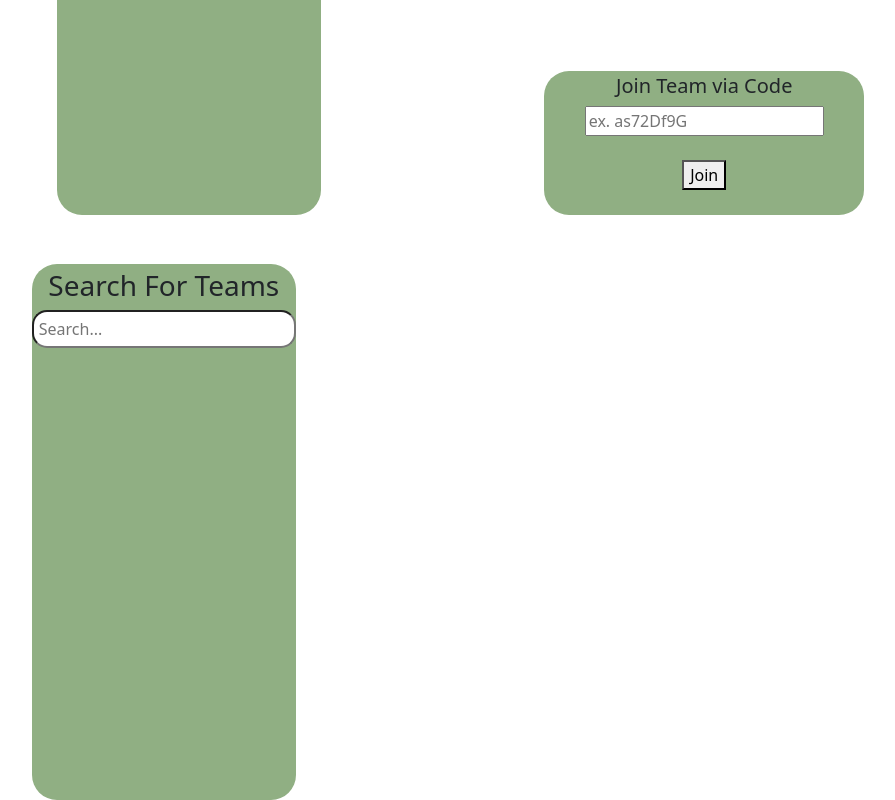
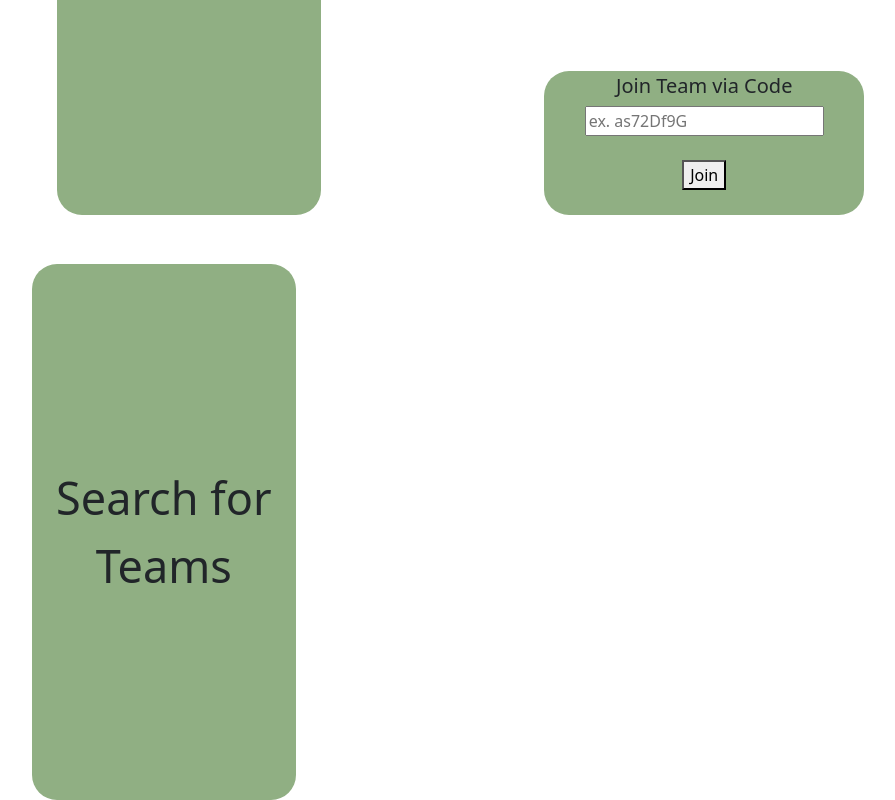
Before and after one commit to CS2250MatchaMatchr/FrontEnd, a React (Create React App) app in the folder client/: page /Teams in a window 1280 px wide. Shown: the part 455-1255 px from the top of the page, without its empty margins (45-940 px from the left). Built offline with nearby package versions, Linux system fonts and the light colour scheme.

Commit message:
made seach for teams a button

```diff
--- a/client/src/pages/Teams.js
+++ b/client/src/pages/Teams.js
@@ -37,6 +37,7 @@ function findTeam() {
 
 export default function Teams() {
     const [goToTeamCreation, setGoToTeamCreation] = React.useState(false);
+    const [goToHackerSearch, setGoToHackerSearch] = React.useState(false);
     let hackerID = -1;
 
     useEffect(() => {
@@ -79,6 +80,9 @@ export default function Teams() {
     if (goToTeamCreation) {
         return <Navigate to="/CreateTeam"/>;
     }
+    if (goToHackerSearch) {
+        return <Navigate to="/HackerSearch"/>;
+    }
 
     return (
         <>
@@ -113,9 +117,9 @@ export default function Teams() {
 
             {/* FORM THAT CAN SEARCH FOR OTHER TEAMS IN DB */}
             <div className='searchPanel'>
-                {/* <button name="btn3" className="btn" >Search for Teams</button> */}
-                <h3>Search For Teams</h3>
-                <input type="text" placeholder='Search...' onSubmit={searchTeams}></input>
+                <button name="btn3" className="btn" onClick={() => {setGoToHackerSearch(true);}}>Search for Teams</button>
+                {/* <h3>Search For Teams</h3>
+                <input type="text" placeholder='Search...' onSubmit={searchTeams}></input> */}
             </div>
         </>
     );
```
